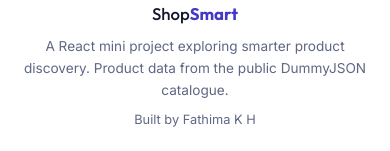
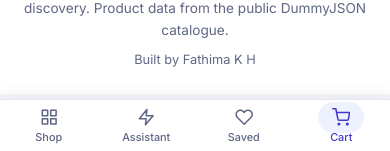
Before and after one commit to fathimakh/ShopSmart, a React (Vite) app: page /cart in a window 390 px wide. Shown: the part 690-841 px from the top of the page. Built offline with nearby package versions, Linux system fonts and the light colour scheme; no server answers.

Commit message:
Swap add to cart for go to cart and add mobile bottom navigation

```diff
--- a/src/App.css
+++ b/src/App.css
@@ -14,3 +14,9 @@
   text-align: center;
   color: var(--color-muted);
 }
+
+@media (max-width: 767px) {
+  .app {
+    padding-bottom: var(--bottom-nav-height);
+  }
+}
--- a/src/App.jsx
+++ b/src/App.jsx
@@ -3,6 +3,7 @@
 import Header from './components/Header/Header'
 import Footer from './components/Footer/Footer'
 import CompareBar from './components/CompareBar/CompareBar'
+import BottomNav from './components/BottomNav/BottomNav'
 import Home from './pages/Home'
 import './App.css'
 
@@ -38,6 +39,7 @@
       </main>
       <CompareBar />
       <Footer />
+      <BottomNav />
     </div>
   )
 }
--- /dev/null
+++ b/src/components/BottomNav/BottomNav.css
@@ -0,0 +1,70 @@
+.bottom-nav {
+  display: none;
+}
+
+@media (max-width: 767px) {
+  .bottom-nav {
+    position: fixed;
+    left: 0;
+    right: 0;
+    bottom: 0;
+    z-index: 25;
+    display: block;
+    background-color: var(--color-surface);
+    border-top: 1px solid var(--color-border);
+    padding-bottom: env(safe-area-inset-bottom);
+    box-shadow: 0 -4px 16px rgba(20, 23, 43, 0.06);
+  }
+
+  .bottom-nav ul {
+    display: grid;
+    grid-template-columns: repeat(4, 1fr);
+  }
+
+  .bottom-nav-link {
+    display: flex;
+    flex-direction: column;
+    align-items: center;
+    gap: 2px;
+    padding: var(--space-2) var(--space-1);
+    font-size: 0.68rem;
+    font-weight: 500;
+    color: var(--color-muted);
+  }
+
+  .bottom-nav-link.is-active {
+    color: var(--color-primary);
+  }
+
+  .bottom-nav-icon {
+    position: relative;
+    display: grid;
+    place-items: center;
+    font-size: 1.15rem;
+  }
+
+  .bottom-nav-link.is-active .bottom-nav-icon::after {
+    content: '';
+    position: absolute;
+    inset: -6px -14px;
+    border-radius: var(--radius-pill);
+    background-color: var(--color-primary-soft);
+    z-index: -1;
+  }
+
+  .bottom-nav-count {
+    position: absolute;
+    top: -6px;
+    right: -12px;
+    display: grid;
+    place-items: center;
+    min-width: 17px;
+    height: 17px;
+    padding-inline: 4px;
+    border-radius: var(--radius-pill);
+    background-color: var(--color-primary);
+    color: #fff;
+    font-size: 0.62rem;
+    font-weight: 700;
+  }
+}
--- /dev/null
+++ b/src/components/BottomNav/BottomNav.jsx
@@ -0,0 +1,50 @@
+import { NavLink } from 'react-router-dom'
+import { FiGrid, FiHeart, FiShoppingCart, FiZap } from 'react-icons/fi'
+import { useShop } from '../../context/ShopContext'
+import './BottomNav.css'
+
+const items = [
+  { to: '/', label: 'Shop', icon: FiGrid, end: true, countKey: null },
+  { to: '/assistant', label: 'Assistant', icon: FiZap, countKey: null },
+  { to: '/wishlist', label: 'Saved', icon: FiHeart, countKey: 'wishlistCount' },
+  { to: '/cart', label: 'Cart', icon: FiShoppingCart, countKey: 'cartCount' }
+]
+
+// Phone sized screens get the usual thumb reachable bar instead of reaching for the
+// menu button in the top corner.
+function BottomNav() {
+  const counts = useShop()
+
+  return (
+    <nav className="bottom-nav" aria-label="Primary mobile">
+      <ul>
+        {items.map(({ to, label, icon: Icon, end, countKey }) => {
+          const count = countKey ? counts[countKey] : 0
+
+          return (
+            <li key={to}>
+              <NavLink
+                to={to}
+                end={end}
+                className={({ isActive }) => (isActive ? 'bottom-nav-link is-active' : 'bottom-nav-link')}
+              >
+                <span className="bottom-nav-icon">
+                  <Icon aria-hidden="true" />
+                  {count > 0 ? (
+                    <span className="bottom-nav-count">
+                      {count > 9 ? '9+' : count}
+                      <span className="visually-hidden"> items</span>
+                    </span>
+                  ) : null}
+                </span>
+                {label}
+              </NavLink>
+            </li>
+          )
+        })}
+      </ul>
+    </nav>
+  )
+}
+
+export default BottomNav
--- a/src/components/CompareBar/CompareBar.css
+++ b/src/components/CompareBar/CompareBar.css
@@ -74,3 +74,12 @@
     flex: 1;
   }
 }
+
+@media (max-width: 767px) {
+  .compare-bar {
+    position: fixed;
+    left: 0;
+    right: 0;
+    bottom: var(--bottom-nav-height);
+  }
+}
--- a/src/components/ProductCard/ProductCard.jsx
+++ b/src/components/ProductCard/ProductCard.jsx
@@ -49,15 +49,23 @@
             ) : null}
           </p>
 
+          {inCart ? (
+            <Link className="btn btn-outline product-card-cart" to="/cart">
+              <FiCheck aria-hidden="true" />
+              Go to cart
+              <span className="visually-hidden"> - {product.title} is in your cart</span>
+            </Link>
+          ) : (
             <button
               type="button"
-            className={inCart ? 'btn btn-outline product-card-cart' : 'btn btn-primary product-card-cart'}
+              className="btn btn-primary product-card-cart"
               onClick={() => addToCart(product.id)}
             >
-            {inCart ? <FiCheck aria-hidden="true" /> : <FiShoppingCart aria-hidden="true" />}
-            {inCart ? 'In cart' : 'Add to cart'}
+              <FiShoppingCart aria-hidden="true" />
+              Add to cart
               <span className="visually-hidden"> - {product.title}</span>
             </button>
+          )}
 
           <label className={compared ? 'product-card-compare is-active' : 'product-card-compare'}>
             <input
--- a/src/index.css
+++ b/src/index.css
@@ -35,6 +35,7 @@
   --font-body: 'Inter', 'Segoe UI', sans-serif;
 
   --header-height: 68px;
+  --bottom-nav-height: 60px;
   --max-width: 1240px;
 }
 
--- a/src/pages/Assistant.css
+++ b/src/pages/Assistant.css
@@ -178,6 +178,12 @@
   background-color: var(--color-surface);
 }
 
+@media (max-width: 767px) {
+  .assistant-form {
+    bottom: calc(var(--bottom-nav-height) + var(--space-2));
+  }
+}
+
 @media (max-width: 600px) {
   .assistant-intro {
     flex-wrap: wrap;
--- a/src/pages/ProductDetails.jsx
+++ b/src/pages/ProductDetails.jsx
@@ -1,6 +1,6 @@
 import { useEffect, useMemo, useState } from 'react'
 import { Link, useParams } from 'react-router-dom'
-import { FiChevronRight, FiHeart, FiPackage, FiShoppingCart, FiTruck } from 'react-icons/fi'
+import { FiCheck, FiChevronRight, FiHeart, FiPackage, FiShoppingCart, FiTruck } from 'react-icons/fi'
 import { useCatalog } from '../context/CatalogContext'
 import { useShop } from '../context/ShopContext'
 import StarRating from '../components/StarRating/StarRating'
@@ -17,7 +17,7 @@
 function ProductDetails() {
   const { id } = useParams()
   const { products, status } = useCatalog()
-  const { addToCart, isWishlisted, toggleWishlist, recordView } = useShop()
+  const { addToCart, isInCart, isWishlisted, toggleWishlist, recordView } = useShop()
   const [activeImage, setActiveImage] = useState(0)
   const [quantity, setQuantity] = useState(1)
 
@@ -140,8 +140,14 @@
               onClick={() => addToCart(product.id, quantity)}
             >
               <FiShoppingCart aria-hidden="true" />
-              Add to cart
+              {isInCart(product.id) ? 'Add more' : 'Add to cart'}
             </button>
+            {isInCart(product.id) ? (
+              <Link className="btn btn-outline product-actions-cart" to="/cart">
+                <FiCheck aria-hidden="true" />
+                Go to cart
+              </Link>
+            ) : null}
             <button
               type="button"
               className={
```
Also changed, not shown: 2 other files (tests, documents, lock files or other folders). Lines whose indentation alone changed are shown as unchanged.
